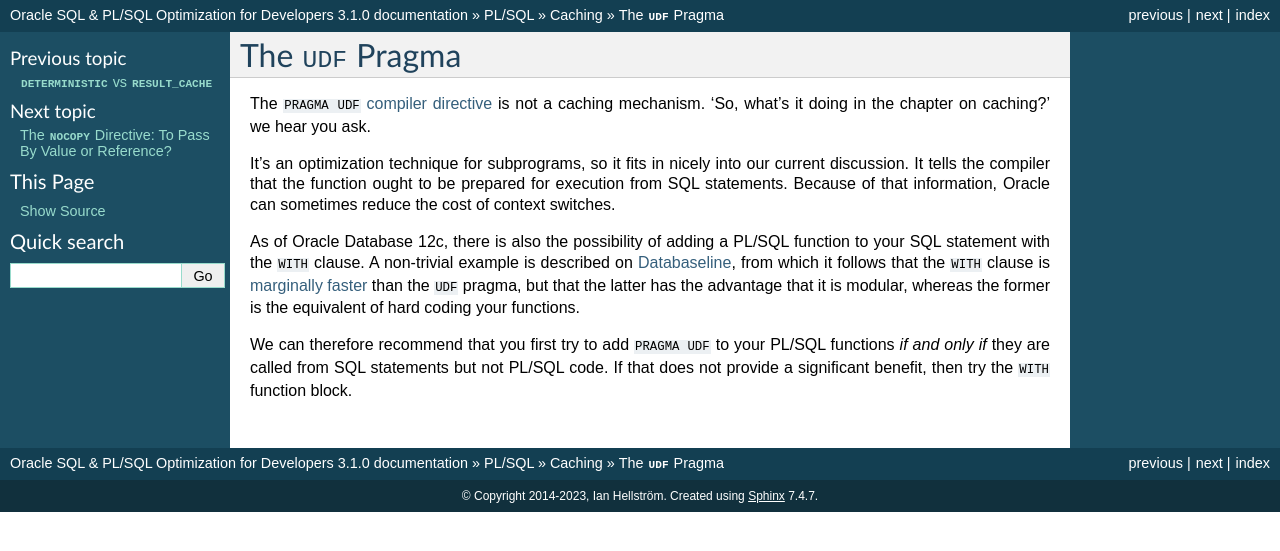
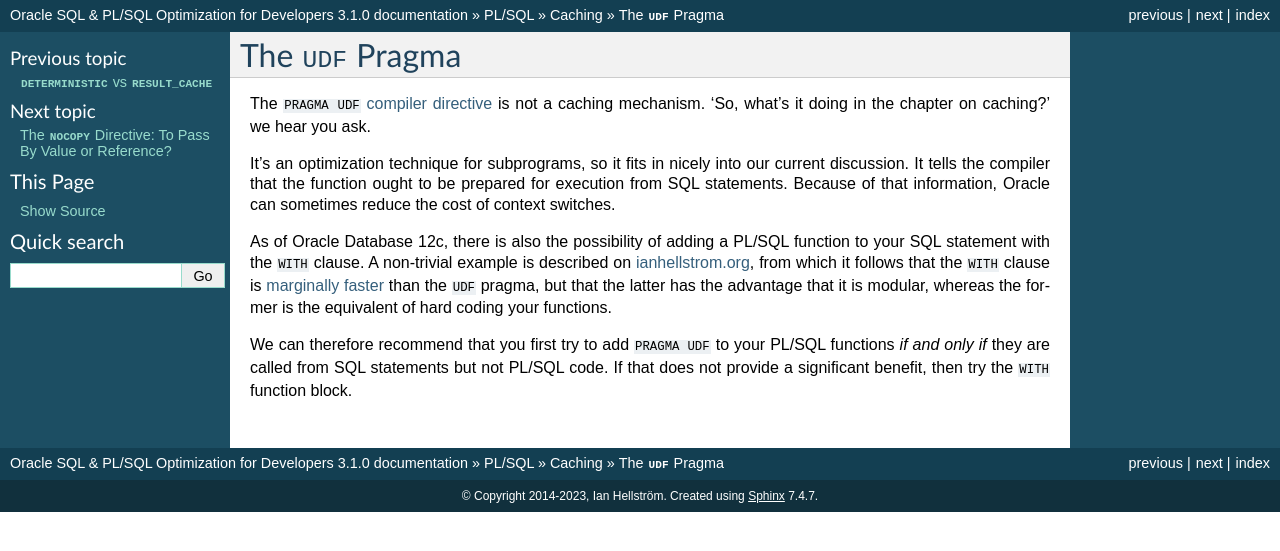
Before and after one commit to ianhellstrom/rtfd, a Sphinx documentation site: the page built from source/plsql/cache/udf-pragma.rst, in a window 1280 px wide. Shown: the top 551 px of the page. Built offline with Sphinx 7.4.7, drawn with Linux system fonts in a browser that asks for light colours.

Commit message:
Move website

```diff
--- a/source/plsql/cache/udf-pragma.rst
+++ b/source/plsql/cache/udf-pragma.rst
@@ -10,11 +10,11 @@ It tells the compiler that the function ought to be prepared for execution from
 Because of that information, Oracle can sometimes reduce the cost of context switches.
 
 As of Oracle Database 12c, there is also the possibility of adding a PL/SQL function to your SQL statement with the ``WITH`` clause.
-A non-trivial example is described on `Databaseline`_, from which it follows that the ``WITH`` clause is `marginally faster`_ than the ``UDF`` pragma, but that the latter has the advantage that it is modular, whereas the former is the equivalent of hard coding your functions.
+A non-trivial example is described on `ianhellstrom.org`_, from which it follows that the ``WITH`` clause is `marginally faster`_ than the ``UDF`` pragma, but that the latter has the advantage that it is modular, whereas the former is the equivalent of hard coding your functions.
 
 We can therefore recommend that you first try to add ``PRAGMA UDF`` to your PL/SQL functions *if and only if* they are called from SQL statements but not PL/SQL code.
 If that does not provide a significant benefit, then try the ``WITH`` function block.
 
 .. _`compiler directive`: http://docs.oracle.com/database/121/LNPLS/udf_pragma.htm
-.. _`Databaseline`: https://ianhellstrom.org/how-to-multiply-across-a-hierarchy-in-oracle-part-1/
+.. _`ianhellstrom.org`: https://ianhellstrom.org/how-to-multiply-across-a-hierarchy-in-oracle-part-1/
 .. _`marginally faster`: https://ianhellstrom.org/how-to-multiply-across-a-hierarchy-in-oracle-part-2/
--- a/source/sql/subqueries/inline-views-ctes.rst
+++ b/source/sql/subqueries/inline-views-ctes.rst
@@ -10,7 +10,7 @@ Whenever it is more advantageous to (temporarily) materialize the factored subqu
 Of course, this does not always work, especially when statistics are unavailable or not representative of the current situation.
 
 Interestingly, recursive factored subqueries can sometimes perform better than traditional solutions, especially for hierarchical queries.
-A detailed example is provided by Ian Hellström on `Databaseline`_ for the multiplication across the branches of a hierarchy, where an approach with a recursive factored subquery is shown to outperform the standard Oracle solution with ``CONNECT BY`` by several orders of magnitude.
+A detailed example is provided by Ian Hellström on `ianhellstrom.org`_ for the multiplication across the branches of a hierarchy, where an approach with a recursive factored subquery is shown to outperform the standard Oracle solution with ``CONNECT BY`` by several orders of magnitude.
 
 Before the advent of factored subqueries, developers were often told that `global temporary tables`_ were the cure for bad subquery performance.
 That is no longer the case because either Oracle already materializes the factored subquery or you can force Oracle do to so with ``/*+ materialize */``.
@@ -90,4 +90,4 @@ Similarly, you can use the ``NO_QUERY_TRANSFORMATION`` hint to disable *all* que
 .. _`global temporary tables`: http://www.dba-oracle.com/t_tuning_sql_subqueries.htm
 .. _`use the TEMP rather than the UNDO tablespace`: http://www.dba-oracle.com/t_with_clause.htm
 .. _`Pro Oracle SQL`: http://www.apress.com/9781430232285
-.. _`Databaseline`: https://ianhellstrom.org/how-to-multiply-across-a-hierarchy-in-oracle-part-2/
+.. _`ianhellstrom.org`: https://ianhellstrom.org/how-to-multiply-across-a-hierarchy-in-oracle-part-2/
```
